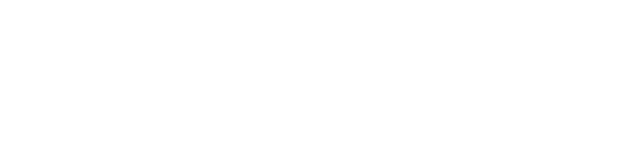
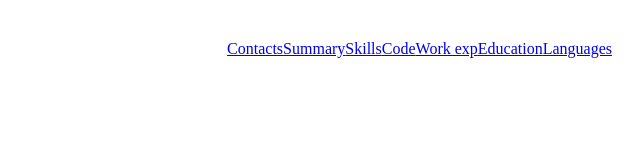
Before and after one commit to Ueldenarmo/rsschool-cv, a plain HTML site: page index.html in a window 1280 px wide. Shown: the whole page, without its empty margins (640-1280 px from the left). Drawn offline with Linux system fonts and the light colour scheme.

Commit message:
feat: add code to html and css

```diff
--- a/index.html
+++ b/index.html
@@ -5,12 +5,38 @@
     <meta charset="UTF-8">
     <meta name="viewport" content="width=device-width, initial-scale=1.0">
     <title>CV</title>
-    <link rel="stylesheet" href="style.css" />
-    <link rel="icon" href="assets/free-icon-document-4371328.ico" />
+    <link rel="stylesheet" href="./style.css">
+    <link rel="icon" href="assets/free-icon-document-4371328.ico">
 </head>
 
 <body>
+    <header class="header">
+        <div class="container">
+            <nav class="nav">
+                <ul class="nav-list">
+                    <li class="nav-item"><a href="#contacts" class="nav-link">Contacts</a></li>
+                    <li class="nav-item"><a href="#summary" class="nav-link">Summary</a></li>
+                    <li class="nav-item"><a href="#skills" class="nav-link">Skills</a></li>
+                    <li class="nav-item"><a href="#code" class="nav-link">Code</a></li>
+                    <li class="nav-item"><a href="#experience" class="nav-link">Work exp</a></li>
+                    <li class="nav-item"><a href="#education" class="nav-link">Education</a></li>
+                    <li class="nav-item"><a href="#languages" class="nav-link">Languages</a></li>
+                </ul>
+            </nav>
+            <div class="toggle">
+                <div class="line1"></div>
+                <div class="line2"></div>
+                <div class="line3"></div>
+            </div>
+        </div>
+    </header>
+    <main class="main">
 
+    </main>
+
+    <footer>
+
+    </footer>
 </body>
 
 </html>
--- a/style.css
+++ b/style.css
@@ -0,0 +1,29 @@
+* {
+    box-sizing: border-box;
+}
+
+html {
+    scroll-behavior: smooth;
+}
+
+body {
+    min-height: 100vh;
+    display: flex;
+    flex-direction: column;
+    justify-content: space-between;
+}
+
+.container {
+    max-width: 1440px;
+    margin: 0 auto;
+}
+
+.nav-list {
+    display: flex;
+    justify-content: flex-end;
+    align-items: center;
+    list-style: none;
+    padding: 0 20px;
+    line-height: 50px;
+    text-decoration: none;
+}
```
